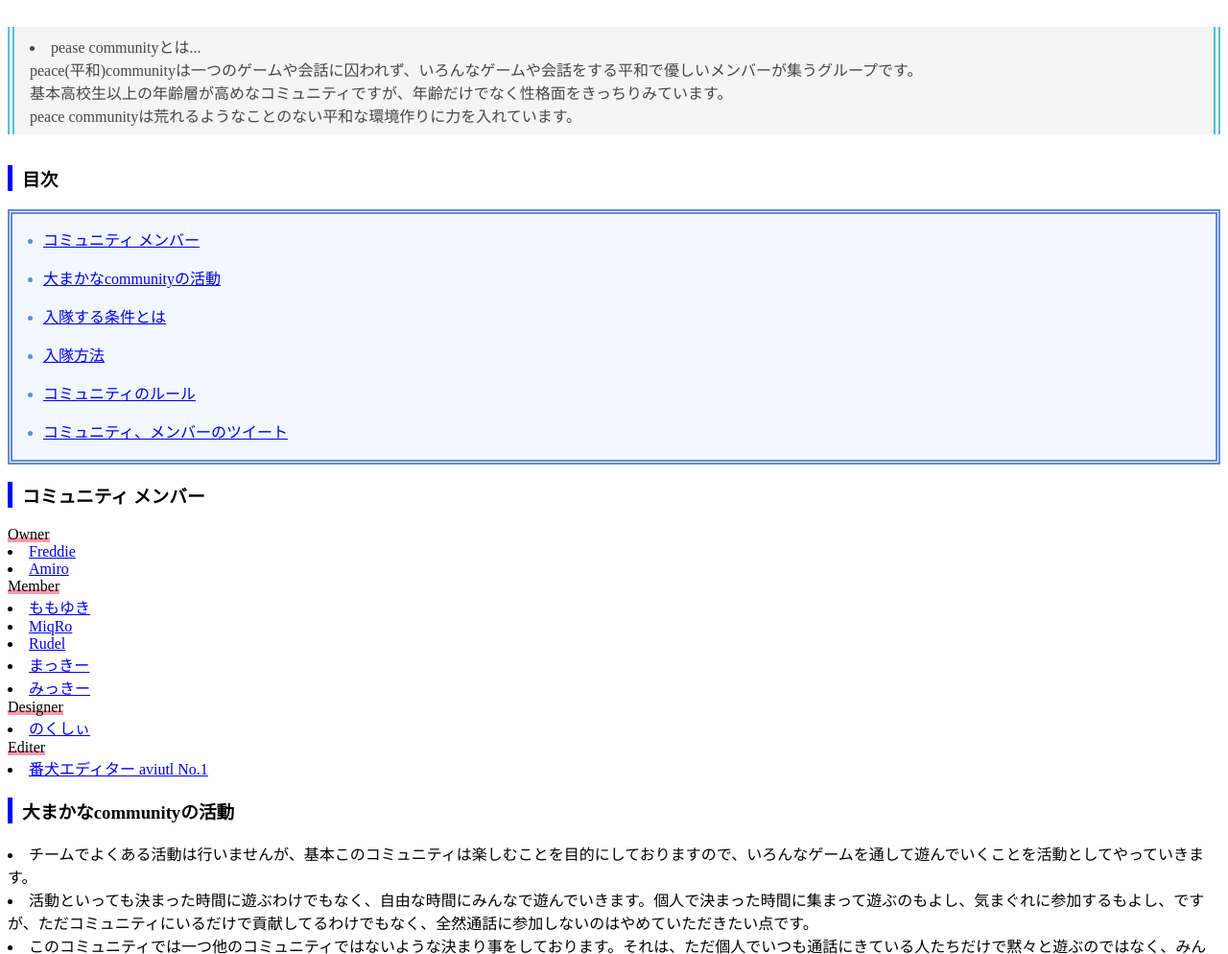
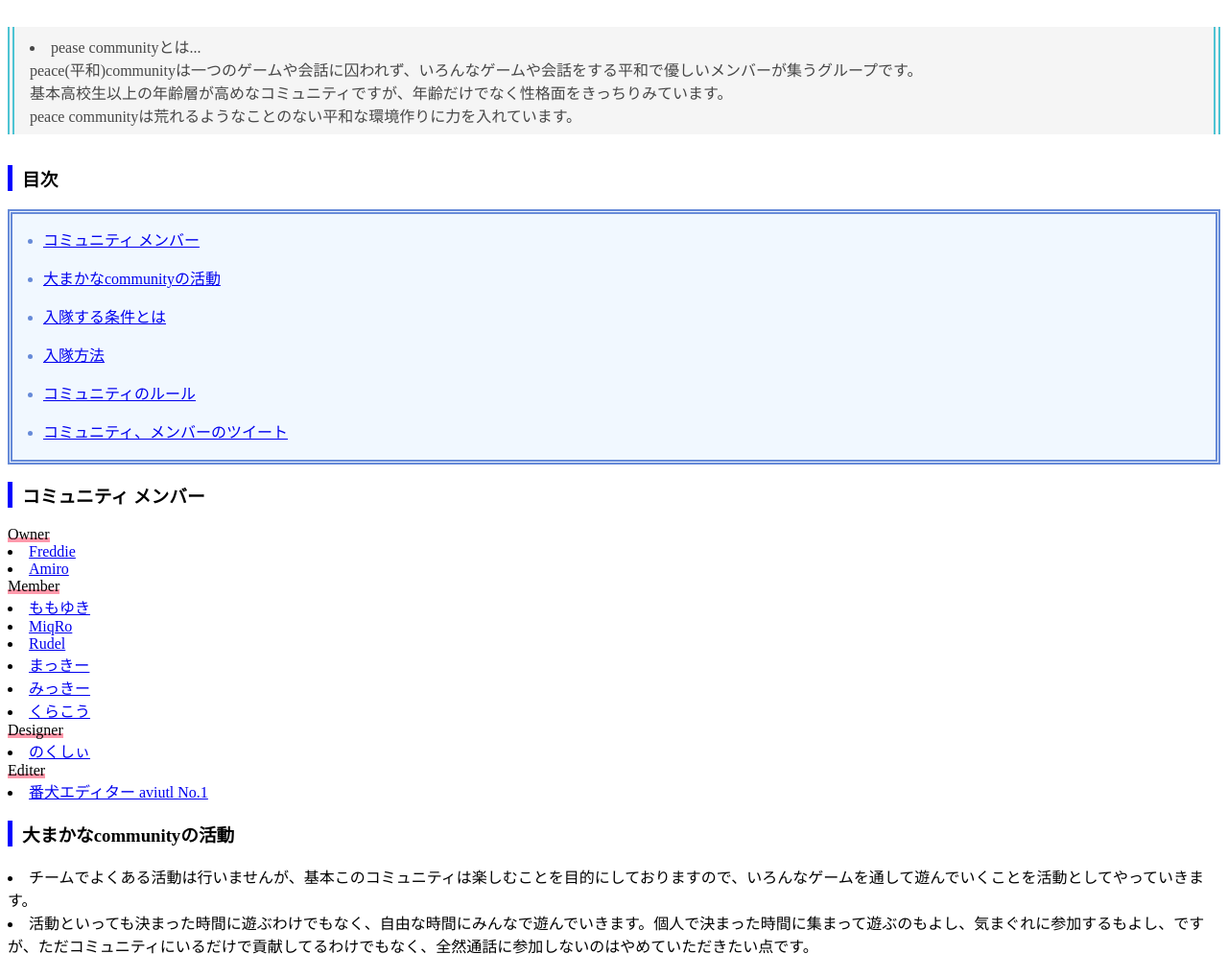
Before and after one commit to freddie295/peacecommunity, a plain HTML site: page index.html in a window 1280 px wide. Shown: the part 100-1094 px from the top of the page at 96% size. Drawn offline with Linux system fonts and the light colour scheme; some packages are replaced by stand-ins of ours.

Commit message:
Update index.html

```diff
--- a/index.html
+++ b/index.html
@@ -38,6 +38,7 @@
       <li><a href="https://twitter.com/_zed2?s=20">Rudel</a></li>
       <li><a href="https://twitter.com/HRMKFN?s=20">まっきー</a></li>
       <li><a href="https://twitter.com/Player_Mickey?s=20">みっきー</a></li>
+      <li><a href="https://twitter.com/KuRqkou?s=20">くらこう</a></li>
     <span class="under">Designer</span>
       <li><a href="https://twitter.com/n0x_xx?s=20">のくしぃ</a></li>
     <span class="under">Editer</span>
```
